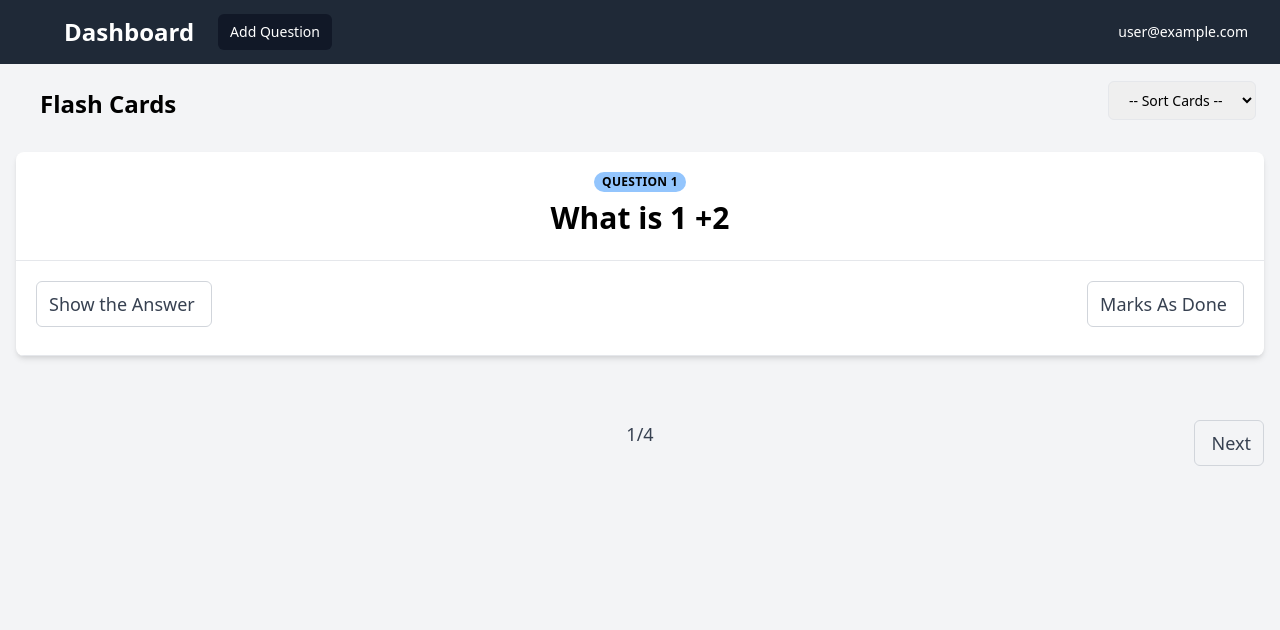
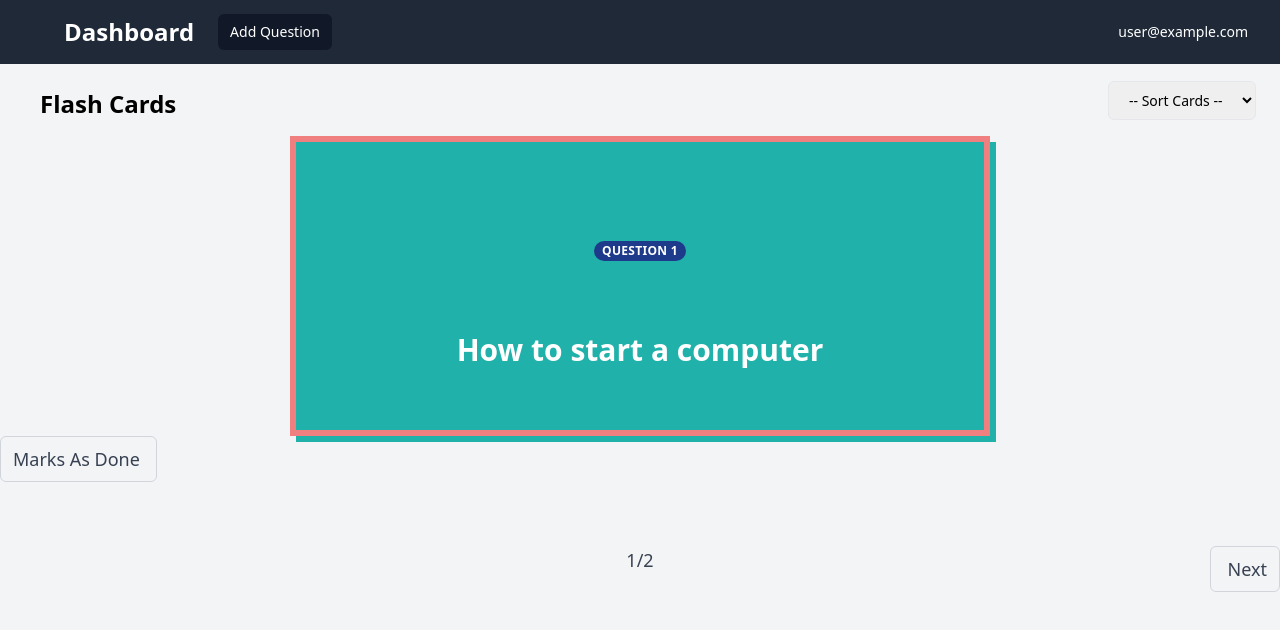
Before and after one commit to PrinceNiyonshuti/flash-cards-fe, a React (Create React App) app: page / in a window 1280 px wide. Shown: the top 630 px of the page. Built offline with nearby package versions, Linux system fonts and the light colour scheme; no server answers; data requests are answered from the project's data file; sample sign-in values are in the browser's storage.

Commit message:
ft(flip-card): added flip card functionality - flipping card data - completed card functionality

```diff
--- a/db/data.json
+++ b/db/data.json
@@ -4,7 +4,7 @@
       "id": 1,
       "question": "What is 1 +2 ",
       "answer": "3",
-      "status": false
+      "status": true
     },
     {
       "id": 2,
@@ -16,7 +16,7 @@
       "id": 3,
       "question": "What is 2 +3 ",
       "answer": "5",
-      "status": false
+      "status": true
     },
     {
       "question": "How to start a computer",
--- a/src/components/Cards.tsx
+++ b/src/components/Cards.tsx
@@ -24,47 +24,40 @@ function Cards(props: IQuestion) {
 
 	return (
 		<div className="flex flex-wrap -mx-2 ">
+			<div className="flip">
+				<div className="flip-content">
+					<div className="flip-front">
+						<div className="flex flex-wrap -mx-2 ">
 							<div className="w-full mx-auto my-auto p-4 text-center">
-				<div className="c-card block bg-white shadow-md hover:shadow-xl rounded-lg overflow-hidden">
+								<div className="card block  hover:shadow-xl rounded-lg overflow-hidden">
 									<div className="p-4 text-center">
-						<span className="inline-block px-2 py-1 leading-none bg-blue-300 text-orange-800 rounded-full font-semibold uppercase tracking-wide text-xs">
+										<span className="inline-block px-2 py-1 leading-none bg-blue-900 text-orange-800 rounded-full font-semibold uppercase tracking-wide text-xs">
 											Question {index + 1}
 										</span>
 										<h1 className="mt-2 mb-2 text-3xl font-bold">
 											{props.question[index].question}
 										</h1>
 									</div>
-					<div className=" p-1 border-t border-b text-xs text-gray-700">
-						<div className="button-container flex mb-2 w-full mx-auto my-auto p-4 text-center">
-							{showResults ? (
-								<div className="pr-4 flex items-center text-sm text-gray-600">
-									<p className="text-xl t">
-										The answer is : {props.question[index].answer}
-									</p>
-								</div>
-							) : (
-								<div className="flex justify-between w-full">
-									<div>
-										<button
-											onClick={() => setShowResults(true)}
-											className="group flex items-center rounded-md py-2 border border-gray-300 hover:border-blue-700 p-2 hover:no-underline select-none transition-color duration-100 ease-in pr-4"
-											id="previous"
-											data-behavior="previous">
-											<i className="ri-arrow-left-s-line text-gray-700 text-2xl leading-none group-hover:text-blue-700 transition-color duration-100 ease-in"></i>
-											<div className="flex flex-col ml-1">
-												<div className="text-gray-700 leading-tight text-base md:text-lg font-medium group-hover:text-blue-700 transition-color duration-100 ease-in">
-													Show the Answer
 								</div>
 							</div>
-										</button>
 						</div>
-									<div>
+					</div>
+					<div className="flip-back">
+						<span className="inline-block px-2 py-1 leading-none bg-blue-900 text-orange-800 rounded-full font-semibold uppercase tracking-wide text-xs">
+							Answer {index + 1}
+						</span>
+						<h1 className="mt-2 mb-2 text-3xl font-bold">
+							<b> {props.question[index].answer}</b>
+						</h1>
+					</div>
+				</div>
+			</div>
+			<div className="w-full">
+				<div className="flex justify-between items-center w-full">
+					<div className="text-center">
 						<button
 							onClick={() =>
-												markDone(
-													props.question[index].id,
-													props.question[index].status
-												)
+								markDone(props.question[index].id, props.question[index].status)
 							}
 							className="group flex items-center rounded-md py-2 border border-gray-300 hover:border-blue-700 p-2 hover:no-underline select-none transition-color duration-100 ease-in pr-4"
 							id="previous"
@@ -78,11 +71,6 @@ function Cards(props: IQuestion) {
 						</button>
 					</div>
 				</div>
-							)}
-						</div>
-					</div>
-				</div>
-				<div className="w-full">
 				<div
 					className="pagination flex flex-row justify-between text-lg text-gray-700 mt-16 mb-32"
 					data-behavior="page-navigation">
@@ -152,7 +140,6 @@ function Cards(props: IQuestion) {
 				</div>
 			</div>
 		</div>
-		</div>
 	);
 }
 
--- a/src/components/test.tsx
+++ b/src/components/test.tsx
@@ -3,26 +3,82 @@
 import React from "react";
 import { IQuestion } from "../context/Types";
 import { AuthContext } from "../context/AuthContext";
-import { useContext } from "react";
+import { useContext, useState } from "react";
 
 function Cards(props: IQuestion) {
-	const { handleNext, handlePrevious } = useContext(AuthContext);
+	const { markDone } = useContext(AuthContext);
 	const cards = props.question.length;
+
+	const [index, setIndex] = useState<number>(0);
+	const [showResults, setShowResults] = React.useState(false);
+
+	function goToNext(questionId: number, cardStat: boolean) {
+		setIndex((index + 1) % cards);
+		setShowResults(false);
+	}
+
+	function goToPrevious(questionId: number, cardStat: boolean) {
+		setIndex((index - 1) % cards);
+		setShowResults(false);
+	}
+
 	return (
 		<div className="flex flex-wrap -mx-2 ">
-			{props.question.map((card) => (
-				<div className="w-full mx-auto my-auto p-4" key={card.id}>
+			<div className="w-full mx-auto my-auto p-4 text-center">
 				<div className="c-card block bg-white shadow-md hover:shadow-xl rounded-lg overflow-hidden">
-						<div className="p-4">
+					<div className="p-4 text-center">
 						<span className="inline-block px-2 py-1 leading-none bg-blue-300 text-orange-800 rounded-full font-semibold uppercase tracking-wide text-xs">
-								Card {card.status}
-								{index}
+							Question {index + 1}
 						</span>
-							<h2 className="mt-2 mb-2 text-xl font-bold">{card.question}</h2>
+						<h1 className="mt-2 mb-2 text-3xl font-bold">
+							{props.question[index].question}
+						</h1>
 					</div>
-						<div className="p-1 border-t border-b text-xs text-gray-700">
-							<div className="button-container flex justify-between mb-2">
-								<div className="pr-4 flex items-center text-sm text-gray-600"></div>
+					<div className=" p-1 border-t border-b text-xs text-gray-700">
+						<div className="button-container flex mb-2 w-full mx-auto my-auto p-4 text-center">
+							{showResults ? (
+								<div className="pr-4 flex items-center text-sm text-gray-600">
+									<p className="text-xl t">
+										The answer is : {props.question[index].answer}
+									</p>
+								</div>
+							) : (
+								<div className="flex justify-between w-full">
+									<div>
+										<button
+											onClick={() => setShowResults(true)}
+											className="group flex items-center rounded-md py-2 border border-gray-300 hover:border-blue-700 p-2 hover:no-underline select-none transition-color duration-100 ease-in pr-4"
+											id="previous"
+											data-behavior="previous">
+											<i className="ri-arrow-left-s-line text-gray-700 text-2xl leading-none group-hover:text-blue-700 transition-color duration-100 ease-in"></i>
+											<div className="flex flex-col ml-1">
+												<div className="text-gray-700 leading-tight text-base md:text-lg font-medium group-hover:text-blue-700 transition-color duration-100 ease-in">
+													Show the Answer
+												</div>
+											</div>
+										</button>
+									</div>
+									<div>
+										<button
+											onClick={() =>
+												markDone(
+													props.question[index].id,
+													props.question[index].status
+												)
+											}
+											className="group flex items-center rounded-md py-2 border border-gray-300 hover:border-blue-700 p-2 hover:no-underline select-none transition-color duration-100 ease-in pr-4"
+											id="previous"
+											data-behavior="previous">
+											<i className="ri-arrow-left-s-line text-gray-700 text-2xl leading-none group-hover:text-blue-700 transition-color duration-100 ease-in"></i>
+											<div className="flex flex-col ml-1">
+												<div className="text-gray-700 leading-tight text-base md:text-lg font-medium group-hover:text-blue-700 transition-color duration-100 ease-in">
+													Marks As Done
+												</div>
+											</div>
+										</button>
+									</div>
+								</div>
+							)}
 						</div>
 					</div>
 				</div>
@@ -30,11 +86,18 @@ function Cards(props: IQuestion) {
 					<div
 						className="pagination flex flex-row justify-between text-lg text-gray-700 mt-16 mb-32"
 						data-behavior="page-navigation">
+						{index < 1 ? (
+							<div className="w-1/2 pr-5 flex"></div>
+						) : (
 							<div className="w-1/2 pr-5 flex">
 								<button
-									onClick={() => handlePrevious(card.id, card.status)}
-									className="group flex items-center rounded-md py-2 border border-gray-300 hover:border-blue-700
-                        p-2 hover:no-underline select-none transition-color duration-100 ease-in pr-4"
+									onClick={() =>
+										goToPrevious(
+											props.question[index].id,
+											props.question[index].status
+										)
+									}
+									className="group flex items-center rounded-md py-2 border border-gray-300 hover:border-blue-700 p-2 hover:no-underline select-none transition-color duration-100 ease-in pr-4"
 									id="previous"
 									data-behavior="previous">
 									<i className="ri-arrow-left-s-line text-gray-700 text-2xl leading-none group-hover:text-blue-700 transition-color duration-100 ease-in"></i>
@@ -45,12 +108,38 @@ function Cards(props: IQuestion) {
 									</div>
 								</button>
 							</div>
-							<div>13/{cards}</div>
+						)}
+						<div>
+							{index + 1}/{cards}
+						</div>
+						{index + 1 === cards ? (
 							<div className="w-1/2 pl-5 flex justify-end">
 								<button
-									onClick={() => handleNext(card.id, card.status)}
-									className="group flex items-center rounded-md py-2 border border-gray-300 hover:border-blue-700
-                        p-2 hover:no-underline select-none transition-color duration-100 ease-in justify-end pl-4">
+									onClick={() =>
+										goToNext(
+											props.question[index].id,
+											props.question[index].status
+										)
+									}
+									className="group flex items-center rounded-md py-2 border border-gray-300 hover:border-blue-700 p-2 hover:no-underline select-none transition-color duration-100 ease-in justify-end pl-4">
+									<div className="flex flex-col mr-1">
+										<div className="text-gray-700 leading-tight text-base md:text-lg font-medium group-hover:text-blue-700 transition-color duration-100 ease-in">
+											Complete
+										</div>
+									</div>
+									<i className="ri-arrow-right-s-line text-gray-700 text-2xl leading-none group-hover:text-blue-700 transition-color duration-100 ease-in"></i>
+								</button>
+							</div>
+						) : (
+							<div className="w-1/2 pl-5 flex justify-end">
+								<button
+									onClick={() =>
+										goToNext(
+											props.question[index].id,
+											props.question[index].status
+										)
+									}
+									className="group flex items-center rounded-md py-2 border border-gray-300 hover:border-blue-700 p-2 hover:no-underline select-none transition-color duration-100 ease-in justify-end pl-4">
 									<div className="flex flex-col mr-1">
 										<div className="text-gray-700 leading-tight text-base md:text-lg font-medium group-hover:text-blue-700 transition-color duration-100 ease-in">
 											Next
@@ -59,10 +148,10 @@ function Cards(props: IQuestion) {
 									<i className="ri-arrow-right-s-line text-gray-700 text-2xl leading-none group-hover:text-blue-700 transition-color duration-100 ease-in"></i>
 								</button>
 							</div>
+						)}
 					</div>
 				</div>
 			</div>
-			))}
 		</div>
 	);
 }
--- a/src/index.css
+++ b/src/index.css
@@ -3,3 +3,39 @@
 @tailwind base;
 @tailwind components;
 @tailwind utilities;
+
+
+.flip {
+  width: 700px;
+  height: 300px;
+  text-align: center;
+  perspective: 600px;
+    margin-left: auto;
+  margin-right: auto;
+}
+.flip-content {
+  width: 100%;
+  height: 100%;
+  transition: transform 0.4s;
+  transform-style: preserve-3d;
+}
+.flip:hover .flip-content {
+  transform: rotateY(180deg);
+  transition: transform 0.3s;
+}
+.flip-front, .flip-back {
+  position: absolute;
+  height: 100%;
+  width: 100%;
+  line-height: 150px;
+  backface-visibility: hidden;
+  color: #fff;
+  background-color: lightseagreen;
+  border: 6px solid lightcoral;
+  box-shadow: 6px 6px lightseagreen;
+}
+.flip-back {
+  transform: rotateY(180deg);
+  border: 6px solid lightseagreen;
+  box-shadow: 6px 6px lightcoral;
+}
```
Also changed, not shown: src/pages/Dashboard.tsx (+22 -0 lines). Lines whose indentation alone changed are shown as unchanged.
